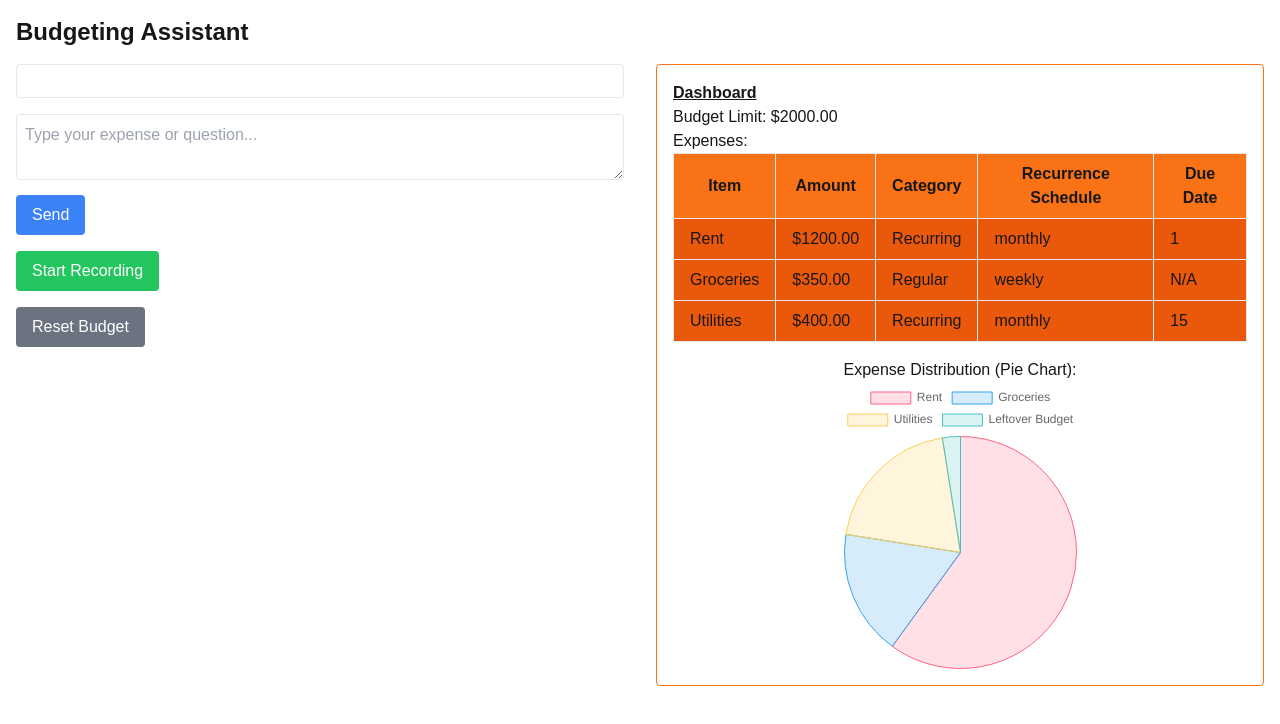
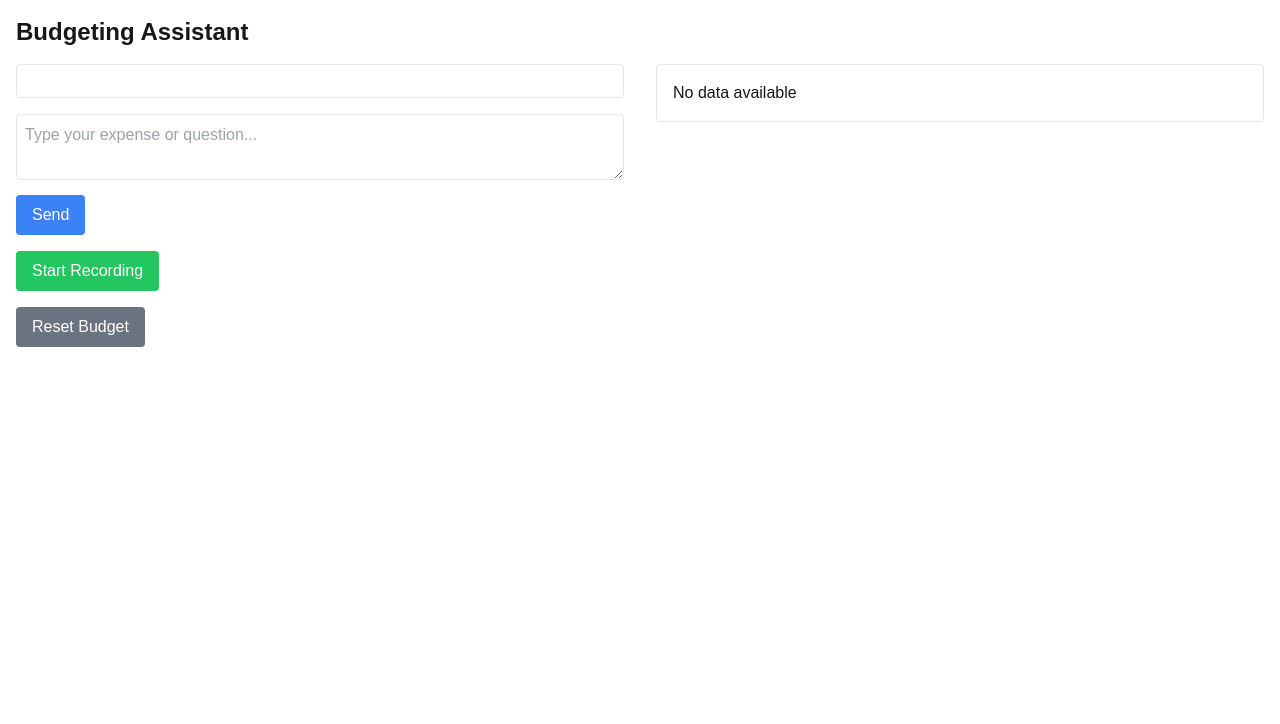
Before and after one commit to wesleymaya/uOttaHack2025-Project, a Next.js app in the folder frontend/: page / in a window 1280 px wide. Shown: the top 724 px of the page. Built offline with nearby package versions, Linux system fonts and the light colour scheme.

Commit message:
It sorta works now

```diff
--- a/frontend/src/components/Chat.js
+++ b/frontend/src/components/Chat.js
@@ -33,7 +33,7 @@ export default function Chat({ messages, addMessage }) {
             <div className="chat-box p-4 border rounded mb-4">
                 {messages.map((msg, idx) => (
                     <p key={idx} className={msg.role === 'user' ? 'text-left bg-blue-400 text-white-500 mt-1 rounded-lg px-2' : 'text-right bg-green-400 text-white-500 mt-1 rounded-lg px-2'}>
-                        <strong>{msg.role === 'user' ? 'You:' : 'Assistant:'}</strong> {msg.content}
+                        <strong>{msg.role === 'user' ? 'You:' : 'Assistant:'}</strong> {msg.content["conversation"]}
                     </p>
                 ))}
             </div>
@@ -49,7 +49,7 @@ export default function Chat({ messages, addMessage }) {
             >
                 Send
             </button>
-            {response && <div>Response: {JSON.stringify(response)}</div>}
+            {response && <div id = "response-div">{JSON.stringify(response)}</div>}
         </div>
     );
 }
--- a/frontend/src/components/Dashboard.js
+++ b/frontend/src/components/Dashboard.js
@@ -5,53 +5,29 @@ import { Chart as ChartJS, ArcElement, Tooltip, Legend } from 'chart.js';
 ChartJS.register(ArcElement, Tooltip, Legend);
 
 export default function Dashboard() {
-    // Simulate fetching data from the backend
     const [budgetData, setBudgetData] = useState(null);
 
     useEffect(() => {
-        // Mock data (replace this with actual API call later)
-        const mockData = {
-            "Budget": {
-                "budget_limit": 2000.0,
-                "items": [
-                    {
-                        "item_name": "Rent",
-                        "amount": 1200.0,
-                        "category": "Recurring",
-                        "importance_rank": 1,
-                        "recurrence_schedule": "monthly",
-                        "due_date": 1
-                    },
-                    {
-                        "item_name": "Groceries",
-                        "amount": 350.0,
-                        "category": "Regular",
-                        "importance_rank": 2,
-                        "recurrence_schedule": "weekly",
-                        "due_date": null
-                    },
-                    {
-                        "item_name": "Utilities",
-                        "amount": 400.0,
-                        "category": "Recurring",
-                        "importance_rank": 3,
-                        "recurrence_schedule": "monthly",
-                        "due_date": 15
+        const intervalId = setInterval(() => {
+            const responseDiv = document.getElementById('response-div');
+            if (responseDiv) {
+                const jsonData = responseDiv.textContent;
+                if (jsonData) {
+                    try {
+                        const parsedData = JSON.parse(jsonData);
+                        setBudgetData(parsedData.Budget);
+                    } catch (error) {
+                        console.error('Error parsing JSON data:', error);
                     }
-                ]
+                }
             }
-        };
+        }, 10); // Check every second
 
-        // var realdata = POST(req) how do i connect api??????????
-
-        // Simulate delay and set data
-        setTimeout(() => {
-            setBudgetData(mockData.Budget);
-        }, 1000);
+        return () => clearInterval(intervalId); // Cleanup interval on unmount
     }, []);
 
     if (!budgetData) {
-        return <div className="p-4 border rounded mb-4">Loading...</div>;
+        return <div className="p-4 border rounded mb-4">No data available</div>;
     }
 
     // Calculate leftover budget
```
